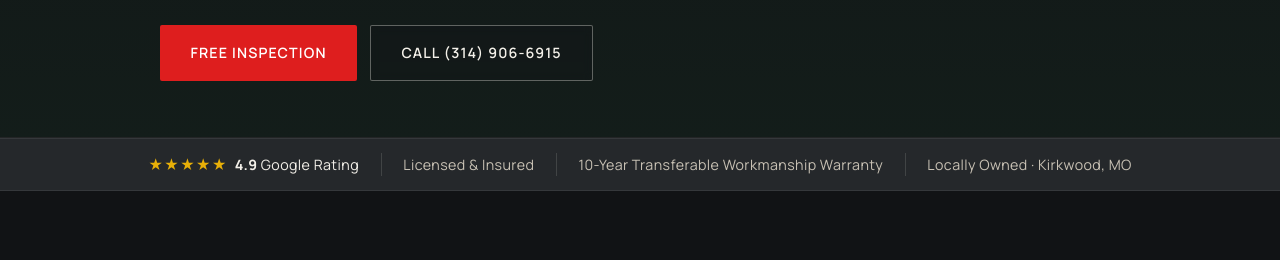
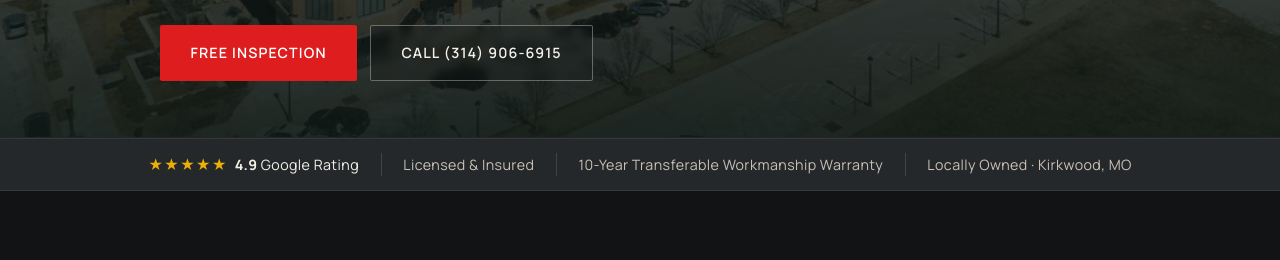
Before and after one commit to Novalic7/loxley-website, a website: page service-areas/wildwood/index.html in a window 1280 px wide. Shown: the part 424-684 px from the top of the page. Drawn offline with Linux system fonts and the light colour scheme.

Commit message:
Add hero backdrop to the Wildwood service-area page (real Wildwood image)
One-line photo field; AV1 source transcoded to webp (assets/images/areas/wildwood.webp).

Co-Authored-By: Claude Opus 4.8 <noreply@anthropic.com>

```diff
--- a/build.mjs
+++ b/build.mjs
@@ -574,6 +574,7 @@ const AREAS = [
     homes: "Ballwin is a classic family suburb of ranch and two-story homes built largely from the 1970s through the 1990s — many now reaching the age where the original roof is due for replacement.",
     angle: "That makes honest repair-vs-replace guidance especially valuable, and it's exactly what we lead with." },
   { slug: "wildwood", name: "Wildwood", region: "stl", zips: "63038, 63040",
+    photo: "/assets/images/areas/wildwood.webp",
     intro: "Roofing built for Wildwood's wooded, custom homes.",
     desc: "Roofing, storm restoration and gutters in Wildwood, MO — larger wooded lots and custom homes with steep rooflines, complex valleys and heavy tree cover. Licensed, insured, warrantied.",
     homes: "Wildwood's larger wooded lots and custom homes give far-west county a semi-rural feel, with plenty of homes carrying steep rooflines, complex valleys and heavy tree cover.",
--- a/service-areas/wildwood/index.html
+++ b/service-areas/wildwood/index.html
@@ -116,7 +116,8 @@
     </div>
   </header>
   <main id="main">
-    <section class="page-hero" aria-label="Wildwood, MO Roofing & Exterior Services">
+    <section class="page-hero has-hero-image" aria-label="Wildwood, MO Roofing & Exterior Services">
+      <div class="page-hero-media" role="img" aria-label="Aerial view of Wildwood, Missouri" style="background-image:url('/assets/images/areas/wildwood.webp?v=fad23dbd')"></div>
       <div class="page-hero-inner">
         <p class="eyebrow">Loxley Service Area · St. Louis County</p>
         <h1 class="display">Wildwood Roofing & Exterior Services</h1>
```
Also changed, not shown: assets/images/areas/wildwood.webp (added).
